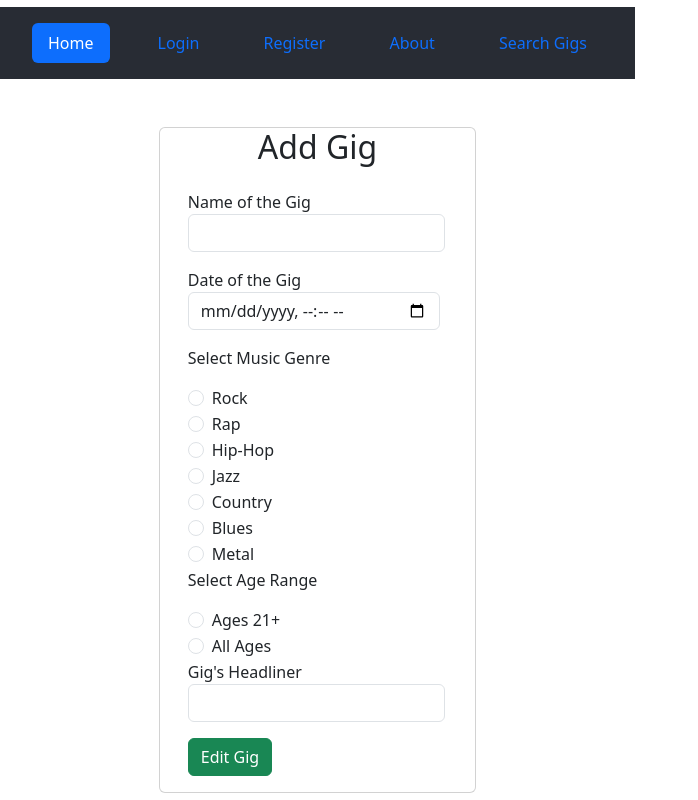
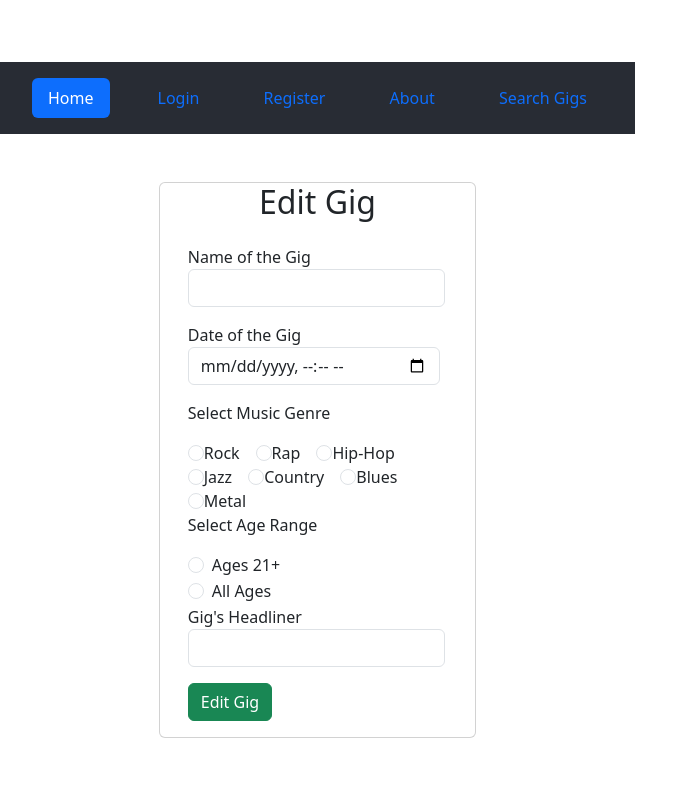
Before and after one commit to ALLHUBS-Jan-2024-Liftoff/Black-Jackets, a React (Vite) app in the folder BlackJackets-ui/: page /gigs/edit/1 in a window 1280 px wide. Shown: the whole page, without its empty margins (0-698 px from the left). Built offline with nearby package versions, Linux system fonts and the light colour scheme; no server answers.

Commit message:
Form working. Bandslots are not dynamic

```diff
--- a/BlackJackets-ui/src/pages/EditGig.jsx
+++ b/BlackJackets-ui/src/pages/EditGig.jsx
@@ -5,15 +5,7 @@ import { useParams } from "react-router-dom";
 
 const EditGigForm = () => {
   const {id} = useParams();
-  // const [name, setName] = useState("");
-  // const [date, setDate] = useState("");
-  // const [genre, setGenre] = useState("");
-  // const [ages, setAges] = useState("");
-  // const [headliner, setHeadliner] = useState("");
-  // const [openingAct, setOpeningAct] = useState("");
-  // const [supportingAct, setSupportingAct] = useState("");
-  // const [bandSlots, setBandSlots] = useState(0);
-  // image input state
+
 const [gig, setGig] = useState({
     name: "",
     date: "",
@@ -59,7 +51,7 @@ const [gig, setGig] = useState({
       <br />
       <div className="row">
         <div className="card col-md-6 offset-md-3 offset-md-3">
-          <h2 className="text-center">Add Gig</h2>
+          <h2 className="text-center">Edit Gig</h2>
           <div className="card-body">
             <form onSubmit={handleSubmit}>
               <div className="form-group mb-2">
@@ -91,7 +83,7 @@ const [gig, setGig] = useState({
               <p>Select Music Genre</p>
               {genres.map((g, i) => {
                 return (
-                  <div className="form-check" key={g}>
+                  <div className="form-check-inline" key={g}>
                     <input
                       type="radio"
                       className="form-check-input"
@@ -154,7 +146,7 @@ const [gig, setGig] = useState({
                 </label>
               </div>
 
-              {gig.bandSlots != null && (<div className="form-group mb-2">
+              {/* {gig.bandSlots != null && (<div className="form-group mb-2">
                 <label className="form-label">
                   Number of Bands in Gig Line-Up (0–2)
                   <input
@@ -188,9 +180,9 @@ const [gig, setGig] = useState({
                     required
                   />
                 </label>
-              </div>)}
+              </div>)} */}
 
-              {+gig.bandSlots >= 1 ? (
+              {+gig.bandSlots >= 1 && (
                 <div className="form-group mb-2">
                   <label className="form-label">
                     Name of Opening Act
@@ -203,11 +195,9 @@ const [gig, setGig] = useState({
                     />
                   </label>
                 </div>
-              ) : (
-                <></>
               )}
 
-              {+gig.bandSlots == 2 ? (
+              {+gig.bandSlots == 2 && (
                 <div className="form-group mb-2">
                   <label className="form-label">
                     Name of Supporting Act
@@ -220,8 +210,6 @@ const [gig, setGig] = useState({
                     />
                   </label>
                 </div>
-              ) : (
-                <></>
               )}
 
               <button type="submit" className="btn btn-success">
```
